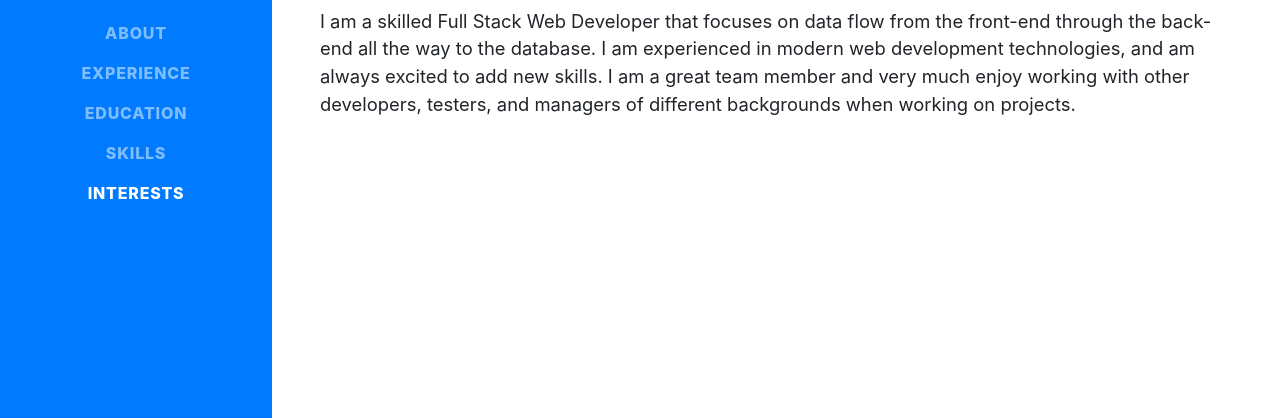
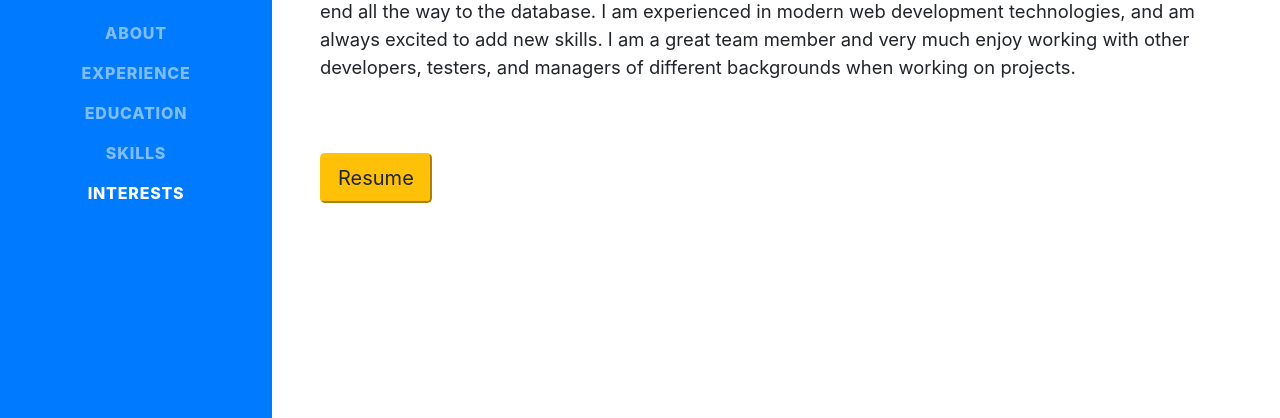
Before and after one commit to averyburne/portfolio, a website with bundled scripts: page index.html in a window 1280 px wide. Shown: the part 379-797 px from the top of the page. Built offline with nearby package versions, Linux system fonts and the light colour scheme; a web font is replaced by a local one.

Commit message:
added button for resume

```diff
--- a/index.html
+++ b/index.html
@@ -76,6 +76,8 @@
         </div>
 
         <p class="lead mb-5">I am a skilled Full Stack Web Developer that focuses on data flow from the front-end through the back-end all the way to the database. I am experienced in modern web development technologies, and am always excited to add new skills. I am a great team member and very much enjoy working with other developers, testers, and managers of different backgrounds when working on projects.</p>
+      </br >
+          <button class="btn-warning btn-lg" onclick=" window.open('./data/AveryBurneResume.pdf'); return true;">Resume</button>
       </div>
     </section>
 
@@ -395,7 +397,7 @@
                 <!-- Portfolio Modal - Image -->
                 <img class="img-fluid rounded mb-5" src="img/memeface.png" alt="">
                 <!-- Portfolio Modal - Text -->
-                <p class="mb-5">A meme sharing social media app that allows users to upload urls of their favorite memes and have them available to view by anyone else with an account. </br > Check it out <a href="https://averyburne.github.io/memeface-client/" target="_blank">Here</a></p>
+                <p class="mb-5">A meme sharing social media app that allows users to upload urls of their favorite memes and have them available to view by anyone else with an account. <h5>Check it out <a href="https://averyburne.github.io/memeface-client/" target="_blank">Here</a></h5></p>
                 <button class="btn btn-primary" href="#" data-dismiss="modal">
                   <i class="fas fa-times fa-fw"></i>
                   Close Window
--- a/scss/_global.scss
+++ b/scss/_global.scss
@@ -70,6 +70,10 @@ p.lead {
   }
 }
 
+.btn-warning {
+  text-algin: center;
+}
+
 .portfolio-projects {
   margin-bottom: 40px;
 }
```
Also changed, not shown: css/resume.css, css/resume.min.css, 1 other file.
